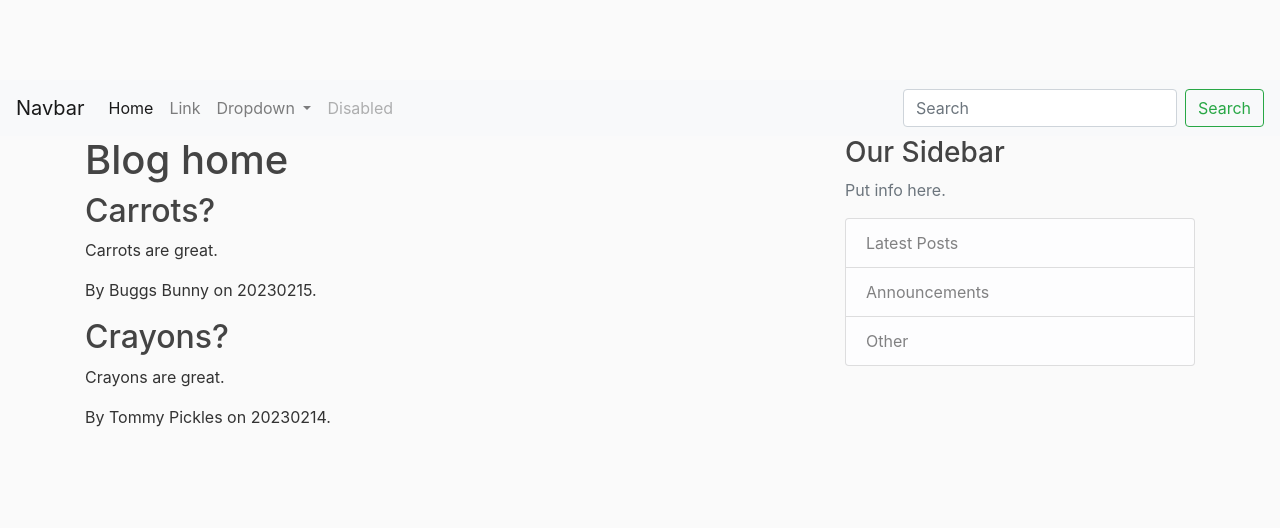
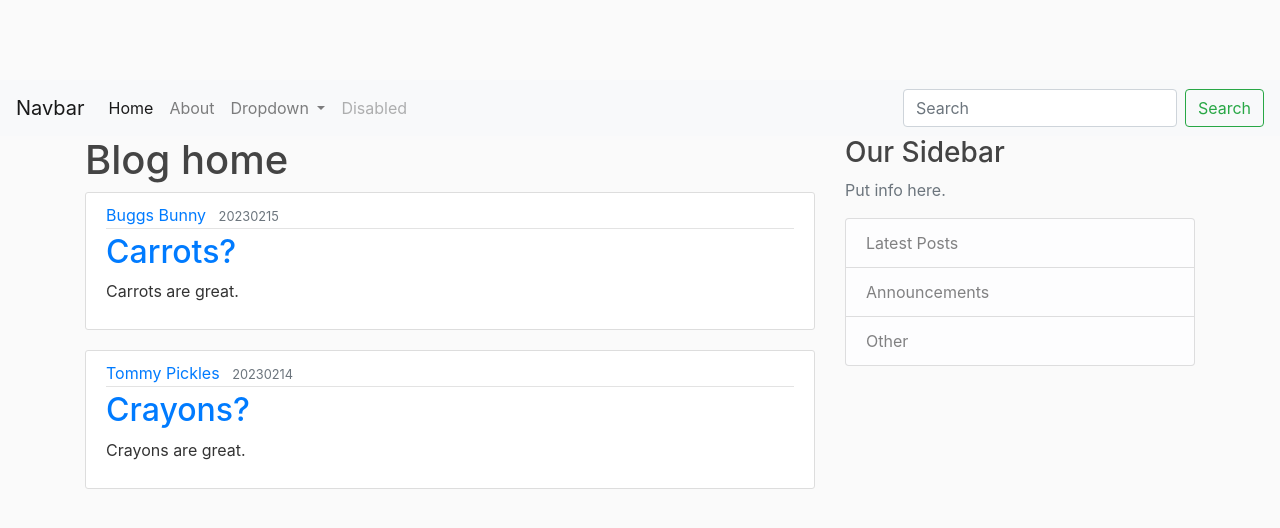
Before and after one commit to Coniferish/djangoTutorial, a Django app: page / in a window 1280 px wide. Shown: the top 528 px of the page. Run offline with Django 4.2, Linux system fonts and the light colour scheme.

Commit message:
feat and style: basetemplate and home.html
- Add django 'url tags' to basetemplate for navigation and refactor

- Add styling/css to home.html

```diff
--- a/blog/templates/blog/basetemplate.html
+++ b/blog/templates/blog/basetemplate.html
@@ -27,10 +27,10 @@
         <div class="collapse navbar-collapse" id="navbarSupportedContent">
           <ul class="navbar-nav mr-auto">
             <li class="nav-item active">
-              <a class="nav-link" href="#">Home <span class="sr-only">(current)</span></a>
+              <a class="nav-link" href="{% url 'blog-home' %}">Home <span class="sr-only">(current)</span></a>
             </li>
             <li class="nav-item">
-              <a class="nav-link" href="#">Link</a>
+              <a class="nav-link" href="{% url 'blog-about' %}">About</a>
             </li>
             <li class="nav-item dropdown">
               <a class="nav-link dropdown-toggle" href="#" id="navbarDropdown" role="button" data-toggle="dropdown" aria-haspopup="true" aria-expanded="false">
--- a/blog/templates/blog/home.html
+++ b/blog/templates/blog/home.html
@@ -2,8 +2,23 @@
 {% block content %}
     <h1>Blog home</h1>
     {% for post in posts %}
-    <h2>{{post.title}}</h2>
-    <p>{{post.content}}</p>
-    <p>By {{post.author}} on {{post.date_posted}}.</p>
+        <article class="media content-section">
+            <div class="media-body">
+                <div class="article-metadata">
+                    <a class="mr-2" href="#">
+                        {{ post.author }}
+                    </a>
+                    <small class="text-muted">
+                        {{post.date_posted}}
+                    </small>
+                </div>
+                <h2>
+                    <a classj="article-title" href="#">
+                        {{post.title}}
+                    </a>
+                </h2>
+                <p class="article-content">{{ post.content }}</p>
+            </div>
+        </article>
     {% endfor %}
 {% endblock content %}
```
